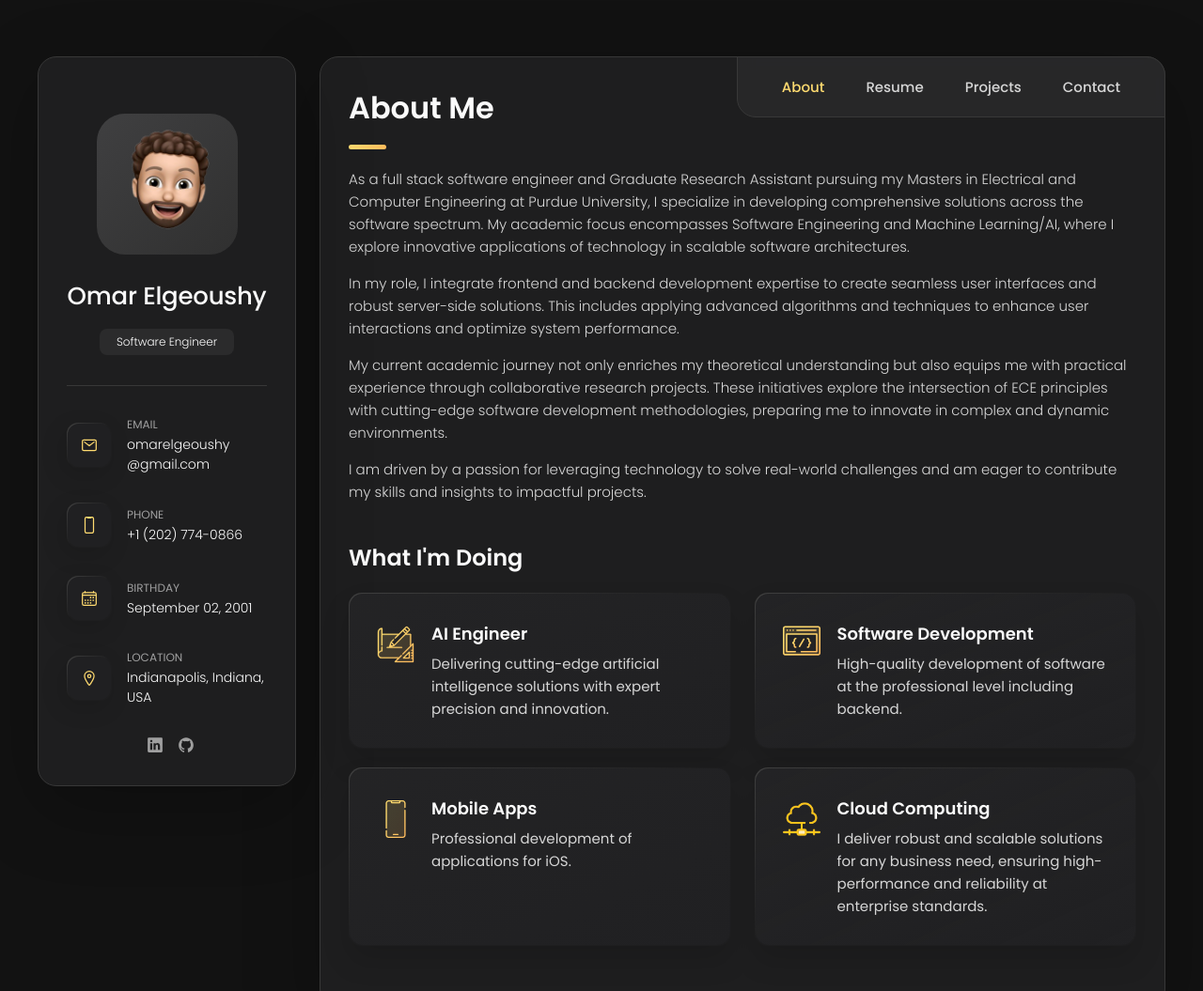
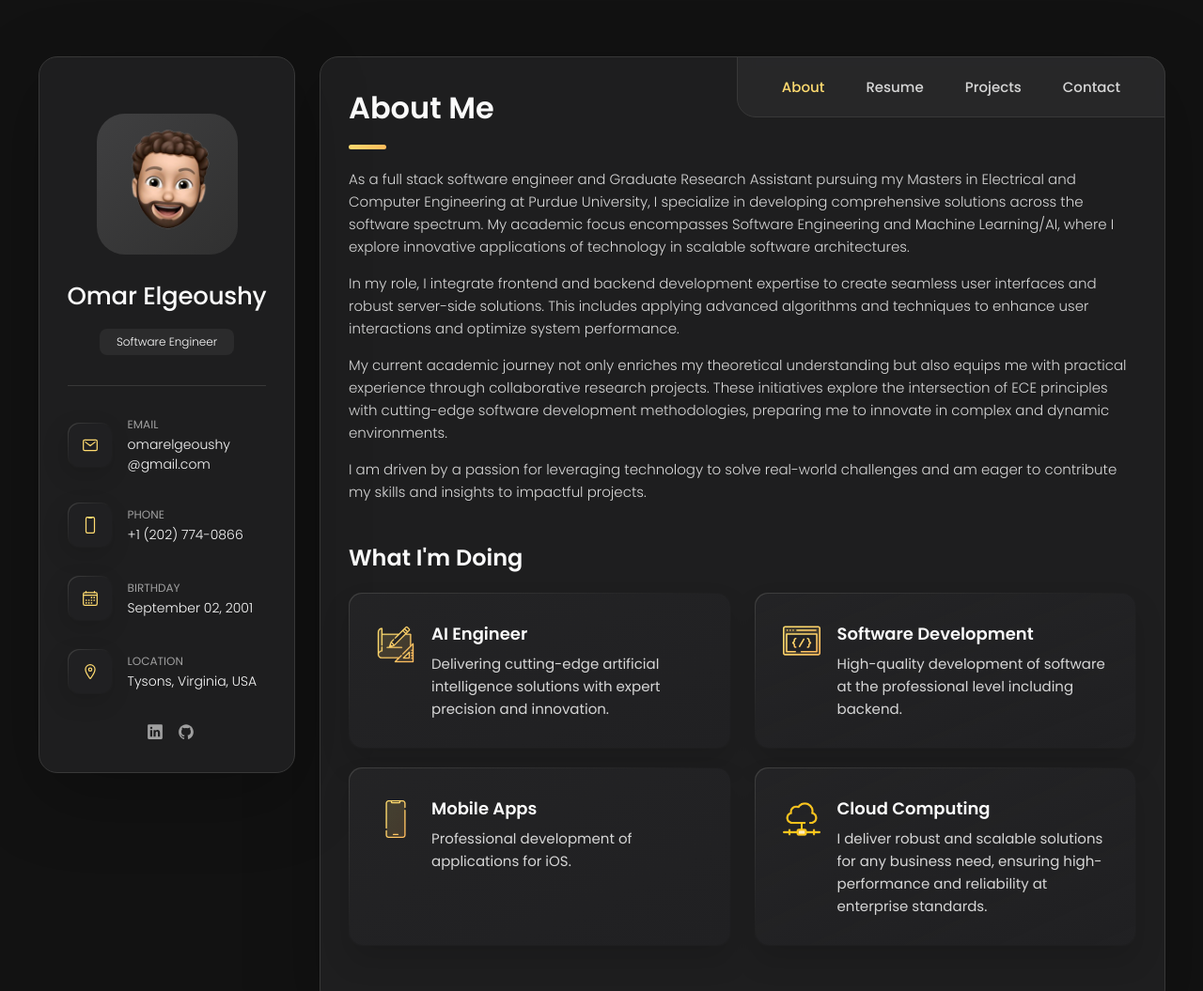
Before and after one commit to omargeo/pw, a plain HTML site: page index.html in a window 1280 px wide. Shown: the top 1055 px of the page at 94% size. Drawn offline with nearby package versions, Linux system fonts and the light colour scheme.

Commit message:
Update index.html

```diff
--- a/index.html
+++ b/index.html
@@ -116,7 +116,7 @@
             <div class="contact-info">
               <p class="contact-title">Location</p>
 
-              <address>Indianapolis, Indiana, USA</address>
+              <address>Tysons, Virginia, USA</address>
             </div>
 
           </li>
```
